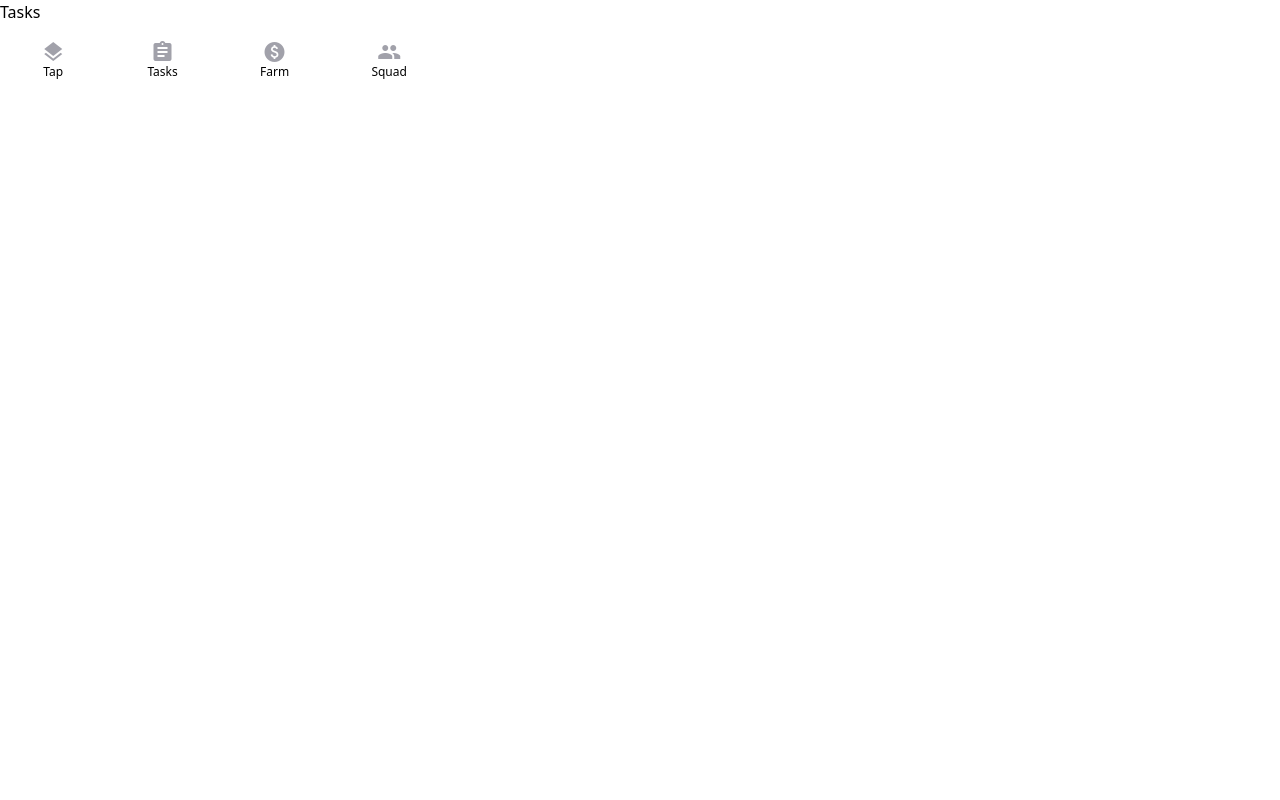
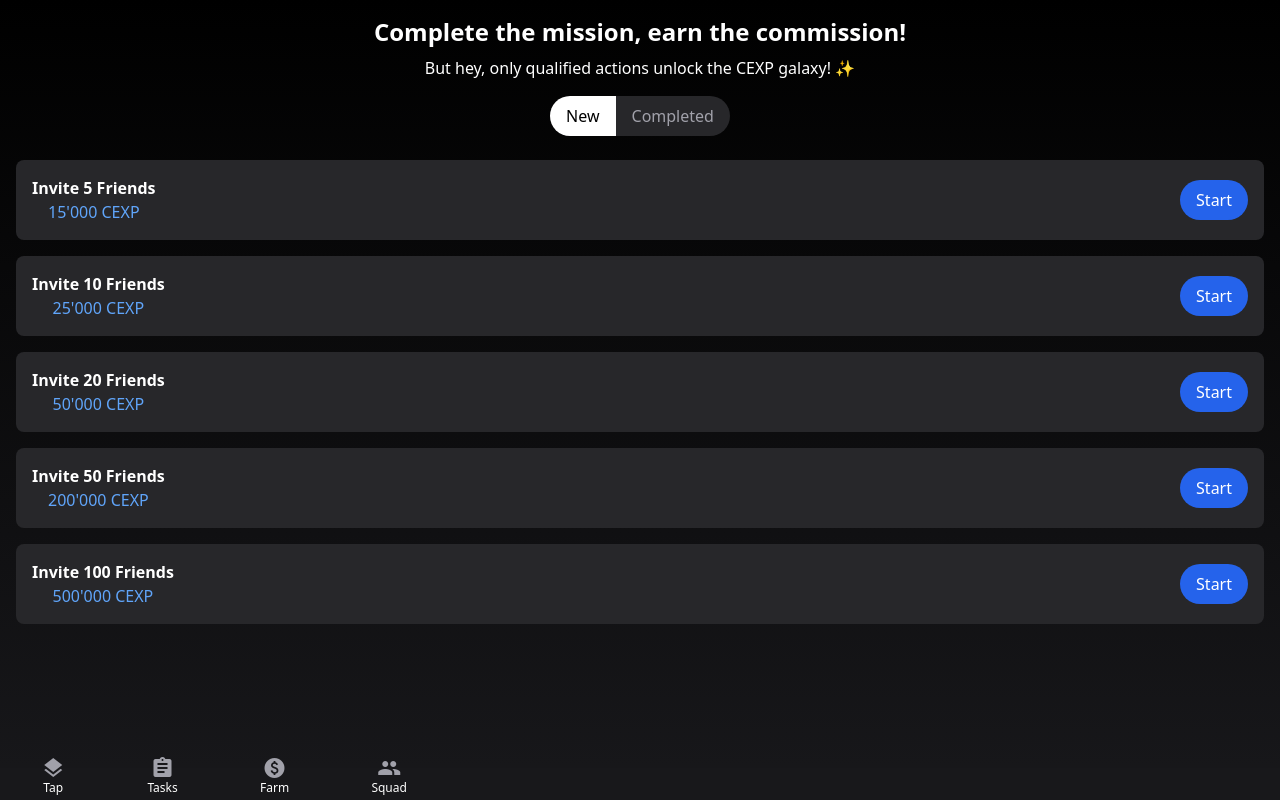
Before and after one commit to Pradise2/thelunar, a React (Create React App) app: page /tasks in a window 1280 px wide. Built offline with nearby package versions, Linux system fonts and the light colour scheme.

Commit message:
Initial commit

```diff
--- a/src/Pages/Farm.js
+++ b/src/Pages/Farm.js
@@ -2,6 +2,7 @@ import React from 'react';
 import Footer from '../Component/Footer';
 
 const Farm = () => {
+  window.Telegram.WebApp.expand();
   return (
     <>
   <div className="min-h-screen bg-zinc-900 text-white flex flex-col items-center p-4 space-y-6">
--- a/src/Pages/Home.js
+++ b/src/Pages/Home.js
@@ -16,7 +16,7 @@ const Home = () => {
   </div>
 
   <div className="flex space-x-4">
-    <div className="bg-zinc-800 bg-opacity-70 rounded-xl px-9 py-2 text-center">
+    <div className="  bg-opacity-70 rounded-xl px-9 py-2 text-center">
       <p className="text-purple-500">0 taps left</p>
     </div>
     <div className="bg-zinc-800 bg-opacity-70 rounded-xl px-9 py-2 text-center flex items-center space-x-2">
@@ -37,7 +37,7 @@ const Home = () => {
 
   <div className="bg-zinc-800 rounded-xl p-2 w-full max-w-md flex text-sm font-normal justify-between items-center py-5">
     <p className="px-3 text-lg">80 <span className="text-purple-400 px-2 text-lg">LAR</span></p>
-    <button className="bg-purple-700 py-2 px-3 rounded-lg">
+    <button className="bg-purple-700 p-2 px-3 rounded-lg">
       Claim
     </button>
   </div>
--- a/src/Pages/Tasks.js
+++ b/src/Pages/Tasks.js
@@ -3,8 +3,55 @@ import Footer from '../Component/Footer'
 
 const Tasks = () => {
   return (
-    <div>Tasks
-       <Footer/>
+    <div class="min-h-screen bg-gradient-to-b from-black to-zinc-900 text-center text-white p-4">
+  <h1 class="text-2xl font-bold">Complete the mission, earn the commission!</h1>
+  <p class="text-muted-foreground mt-2">But hey, only qualified actions unlock the CEXP galaxy! ✨</p>
+  <div class="flex justify-center mt-4">
+    <button class="bg-white text-black py-2 px-4 rounded-l-full">New</button>
+    <button class="bg-zinc-800 text-zinc-400 py-2 px-4 rounded-r-full">Completed</button>
+  </div>
+  <div class="mt-6 space-y-4">
+    <div class="bg-zinc-800 p-4 rounded-lg flex justify-between items-center">
+      <div>
+        <p class="font-semibold">Invite 5 Friends</p>
+        <p class="text-blue-400">15'000 CEXP</p>
+      </div>
+      <button class="bg-blue-600 text-white py-2 px-4 rounded-full">Start</button>
+    </div>
+    <div class="bg-zinc-800 p-4 rounded-lg flex justify-between items-center">
+      <div>
+        <p class="font-semibold">Invite 10 Friends</p>
+        <p class="text-blue-400">25'000 CEXP</p>
+      </div>
+      <button class="bg-blue-600 text-white py-2 px-4 rounded-full">Start</button>
+    </div>
+    <div class="bg-zinc-800 p-4 rounded-lg flex justify-between items-center">
+      <div>
+        <p class="font-semibold">Invite 20 Friends</p>
+        <p class="text-blue-400">50'000 CEXP</p>
+      </div>
+      <button class="bg-blue-600 text-white py-2 px-4 rounded-full">Start</button>
+    </div>
+    <div class="bg-zinc-800 p-4 rounded-lg flex justify-between items-center">
+      <div>
+        <p class="font-semibold">Invite 50 Friends</p>
+        <p class="text-blue-400">200'000 CEXP</p>
+      </div>
+      <button class="bg-blue-600 text-white py-2 px-4 rounded-full">Start</button>
+    </div>
+    <div class="bg-zinc-800 p-4 rounded-lg flex justify-between items-center">
+      <div>
+        <p class="font-semibold">Invite 100 Friends</p>
+        <p class="text-blue-400">500'000 CEXP</p>
+      </div>
+      <button class="bg-blue-600 text-white py-2 px-4 rounded-full">Start</button>
+    </div>
+  </div>
+  <div class="fixed bottom-0 left-0 right-0 bg-zinc-900 p-4 flex justify-around">
+</div>
+<div className="w-full max-w-md fixed bottom-0 left-0 flex justify-around py-1">
+    <Footer />
+  </div>
     </div>
   )
 }
```
